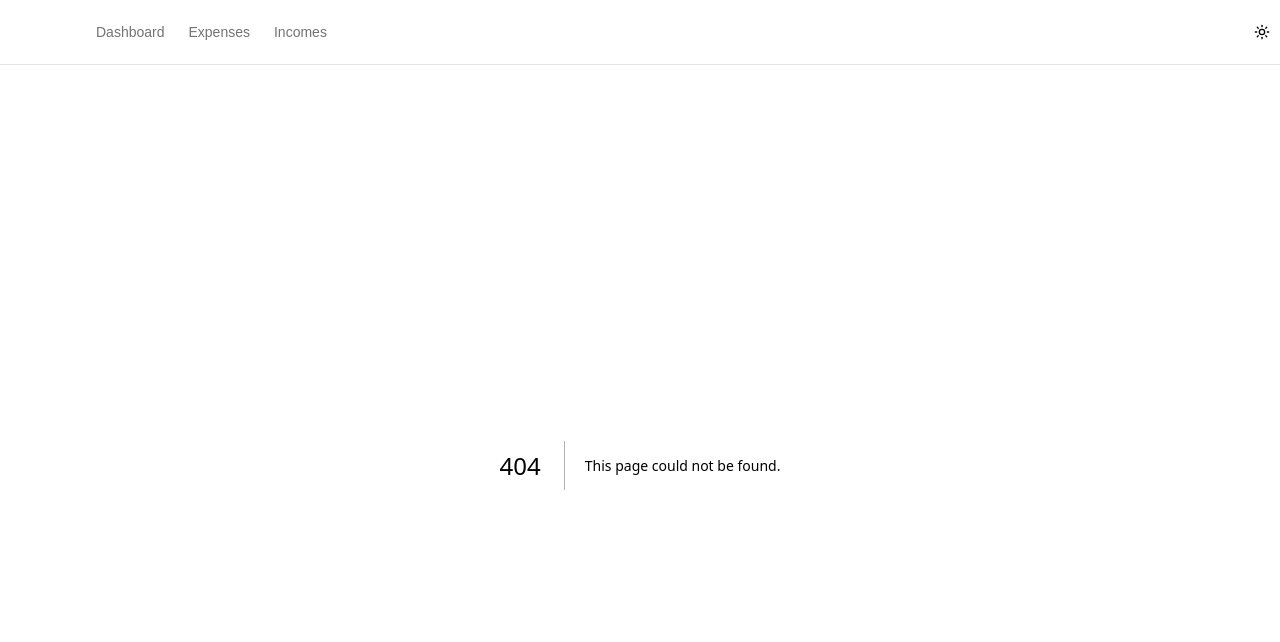
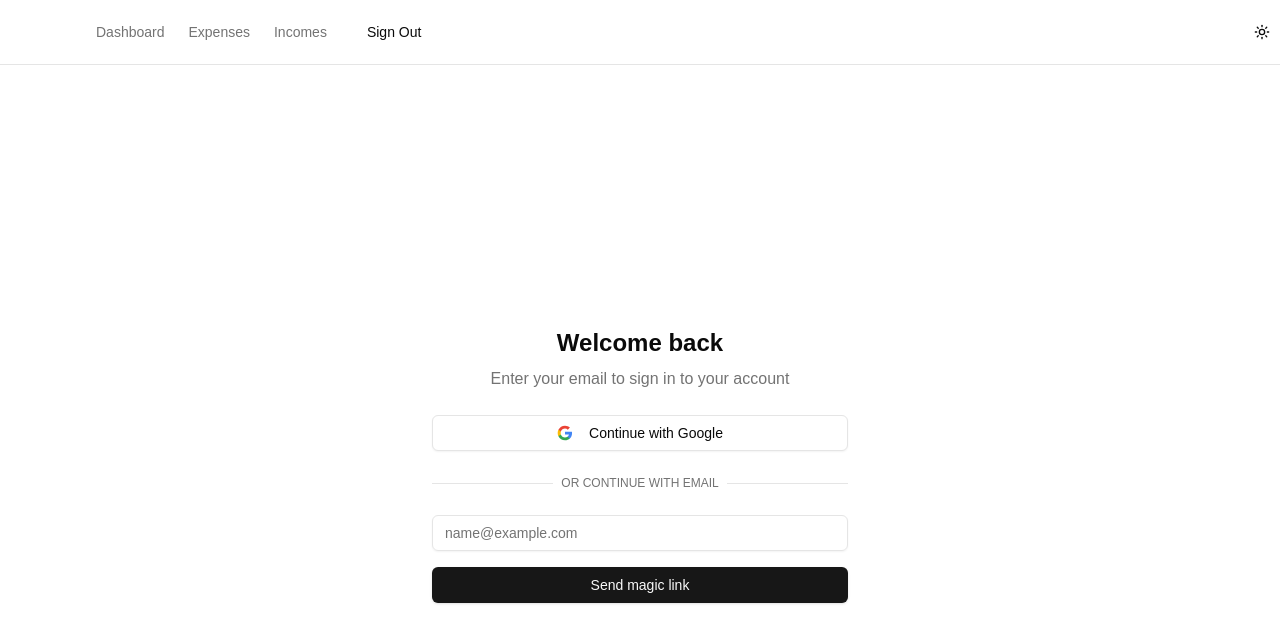
Before and after one commit to joaquinponzone/money-flow, a Next.js app: page /auth/login in a window 1280 px wide. Before the commit this address had no page. Shown: the top 642 px of the page. Built offline with nearby package versions, Linux system fonts and the light colour scheme; no server answers.

Commit message:
chore: add social provider to protect the data with auth

```diff
--- a/src/app/actions.ts
+++ b/src/app/actions.ts
@@ -7,15 +7,20 @@ import { desc, eq, sql } from 'drizzle-orm'
 import { revalidatePath } from 'next/cache'
 import { Expense, NewExpense } from '@/types/expense'
 import { Income, NewIncome } from '@/types/income'
+import { getUserSession } from '@/lib/session'
 
 export const getExpenses = cache(async (): Promise<Expense[]> => {
+  const user = await getUserSession()
+  if (!user) return []
+
   const expensesResponse = await db
     .select()
     .from(expenses)
-    .orderBy(desc(expenses.dueDate));
+    .where(eq(expenses.userId, user.id))
+    .orderBy(desc(expenses.dueDate))
 
-  return expensesResponse;
-});
+  return expensesResponse
+})
 
 export const getExpensesByCategory = cache(async () => {
   const data = await db
@@ -109,16 +114,20 @@ export async function deleteExpense(id: string): Promise<void> {
 }
 
 export const getIncomes = cache(async (): Promise<Income[]> => {
+  const user = await getUserSession()
+  if (!user) return []
+
   const incomesResponse = await db
     .select()
     .from(incomes)
-    .orderBy(desc(incomes.date));
+    .where(eq(incomes.userId, user.id))
+    .orderBy(desc(incomes.date))
 
   return incomesResponse.map(income => ({
     ...income,
     amount: income.amount.toString()
-  }));
-});
+  }))
+})
 
 export async function createIncome(income: Omit<NewIncome, 'id'>): Promise<Income> {
   const [insertedIncome] = await db.insert(incomes).values({
--- /dev/null
+++ b/src/app/auth/callback/route.ts
@@ -0,0 +1,14 @@
+import { createClient } from '@/lib/supabase'
+import { NextResponse } from 'next/server'
+
+export async function GET(request: Request) {
+  const requestUrl = new URL(request.url)
+  const code = requestUrl.searchParams.get('code')
+
+  if (code) {
+    const supabase = await createClient()
+    await supabase.auth.exchangeCodeForSession(code)
+  }
+
+  return NextResponse.redirect(requestUrl.origin)
+}
--- /dev/null
+++ b/src/app/auth/layout.tsx
@@ -0,0 +1,13 @@
+export default function AuthLayout({
+  children,
+}: {
+  children: React.ReactNode
+}) {
+  return (
+    <div className="flex min-h-screen items-center justify-center">
+      <div className="w-full max-w-md space-y-8 px-4">
+        {children}
+      </div>
+    </div>
+  )
+}
--- /dev/null
+++ b/src/app/auth/login/page.tsx
@@ -0,0 +1,14 @@
+import AuthForm from "@/components/auth/auth-form";
+
+
+export default function LoginPage() {
+  return (
+    <div className="space-y-6">
+      <div className="space-y-2 text-center">
+        <h1 className="text-2xl font-bold">Welcome back</h1>
+        <p className="text-muted-foreground">Enter your email to sign in to your account</p>
+      </div>
+      <AuthForm />
+    </div>
+  )
+}
--- /dev/null
+++ b/src/components/auth/auth-form.tsx
@@ -0,0 +1,120 @@
+'use client'
+
+import { Button } from '@/components/ui/button'
+import { Input } from '@/components/ui/input'
+import { createBrowserClient } from '@supabase/ssr'
+import { useState } from 'react'
+
+export default function AuthForm() {
+  const [email, setEmail] = useState('')
+  const [isLoading, setIsLoading] = useState(false)
+  const [message, setMessage] = useState<string | null>(null)
+
+  const supabase = createBrowserClient(
+    process.env.NEXT_PUBLIC_SUPABASE_URL!,
+    process.env.NEXT_PUBLIC_SUPABASE_ANON_KEY!
+  )
+
+  async function signInWithGoogle() {
+    try {
+      const { error } = await supabase.auth.signInWithOAuth({
+        provider: 'google',
+        options: {
+          redirectTo: `${location.origin}/auth/callback`,
+          queryParams: {
+            access_type: 'offline',
+            prompt: 'consent',
+          },
+        },
+      })
+
+      if (error) throw error
+    } catch (error) {
+      console.error('Error signing in with Google:', error)
+      setMessage('Error signing in with Google')
+    }
+  }
+
+  async function onSubmit(e: React.FormEvent) {
+    e.preventDefault()
+    setIsLoading(true)
+    setMessage(null)
+
+    try {
+      const { error } = await supabase.auth.signInWithOtp({
+        email,
+        options: {
+          emailRedirectTo: `${location.origin}/auth/callback`,
+        },
+      })
+
+      if (error) throw error
+      setMessage('Check your email for the login link')
+    } catch (error: unknown) {
+      setMessage('An error occurred. Please try again.')
+      console.error('Error sending magic link:', error)
+    } finally {
+      setIsLoading(false)
+    }
+  }
+
+  return (
+    <div className="space-y-6">
+      <Button
+        type="button"
+        variant="outline"
+        className="w-full"
+        onClick={signInWithGoogle}
+      >
+        <svg className="mr-2 h-4 w-4" viewBox="0 0 24 24">
+          <path
+            d="M22.56 12.25c0-.78-.07-1.53-.2-2.25H12v4.26h5.92c-.26 1.37-1.04 2.53-2.21 3.31v2.77h3.57c2.08-1.92 3.28-4.74 3.28-8.09z"
+            fill="#4285F4"
+          />
+          <path
+            d="M12 23c2.97 0 5.46-.98 7.28-2.66l-3.57-2.77c-.98.66-2.23 1.06-3.71 1.06-2.86 0-5.29-1.93-6.16-4.53H2.18v2.84C3.99 20.53 7.7 23 12 23z"
+            fill="#34A853"
+          />
+          <path
+            d="M5.84 14.09c-.22-.66-.35-1.36-.35-2.09s.13-1.43.35-2.09V7.07H2.18C1.43 8.55 1 10.22 1 12s.43 3.45 1.18 4.93l2.85-2.22.81-.62z"
+            fill="#FBBC05"
+          />
+          <path
+            d="M12 5.38c1.62 0 3.06.56 4.21 1.64l3.15-3.15C17.45 2.09 14.97 1 12 1 7.7 1 3.99 3.47 2.18 7.07l3.66 2.84c.87-2.6 3.3-4.53 6.16-4.53z"
+            fill="#EA4335"
+          />
+        </svg>
+        Continue with Google
+      </Button>
+
+      <div className="relative">
+        <div className="absolute inset-0 flex items-center">
+          <span className="w-full border-t" />
+        </div>
+        <div className="relative flex justify-center text-xs uppercase">
+          <span className="bg-background px-2 text-muted-foreground">
+            Or continue with email
+          </span>
+        </div>
+      </div>
+
+      <form onSubmit={onSubmit} className="space-y-4">
+        <div className="space-y-2">
+          <Input
+            type="email"
+            placeholder="name@example.com"
+            value={email}
+            onChange={(e) => setEmail(e.target.value)}
+            required
+          />
+        </div>
+        {message && (
+          <p className="text-sm text-muted-foreground">{message}</p>
+        )}
+        <Button type="submit" className="w-full" disabled={isLoading}>
+          {isLoading ? 'Sending link...' : 'Send magic link'}
+        </Button>
+      </form>
+    </div>
+  )
+}
--- a/src/components/expenses/add-expense-dialog.tsx
+++ b/src/components/expenses/add-expense-dialog.tsx
@@ -30,11 +30,12 @@ import {
 import { zodResolver } from "@hookform/resolvers/zod"
 import { useForm } from "react-hook-form"
 import * as z from "zod"
-import { useState } from "react"
+import { useState, useEffect } from "react"
 import { Checkbox } from "../ui/checkbox"
 import { createExpense } from "@/app/actions"
 import { NewExpense } from "@/types/expense"
 import { Loader2 } from "lucide-react"
+import { createBrowserClient } from "@supabase/ssr"
 
 const formSchema = z.object({
   userId: z.string().min(1, "User ID is required"),
@@ -62,21 +63,44 @@ const categories = [
 export function AddExpenseDialog() {
   const [open, setOpen] = useState(false)
   const [isLoading, setIsLoading] = useState(false)
+  const [userId, setUserId] = useState<string | null>(null)
+
+  useEffect(() => {
+    async function getUserId() {
+      const supabase = createBrowserClient(
+        process.env.NEXT_PUBLIC_SUPABASE_URL!,
+        process.env.NEXT_PUBLIC_SUPABASE_ANON_KEY!
+      )
+
+      const { data: { user } } = await supabase.auth.getUser()
+      if (user) {
+        setUserId(user.id)
+      }
+    }
+
+    getUserId()
+  }, [])
 
   const form = useForm<z.infer<typeof formSchema>>({
     resolver: zodResolver(formSchema),
     defaultValues: {
-      userId: "550e8400-e29b-41d4-a716-446655440000",
-      title: "",
-      description: "",
-      amount: "",
-      category: "",
+      userId: '',
+      title: '',
+      description: '',
+      amount: '',
+      category: '',
       date: null,
       dueDate: null,
       isRecurring: false,
       isPaid: false,
     },
   })
+
+  useEffect(() => {
+    if (userId) {
+      form.setValue('userId', userId)
+    }
+  }, [userId, form])
 
   async function onSubmit(values: z.infer<typeof formSchema>) {
     setIsLoading(true)
--- a/src/components/main-nav.tsx
+++ b/src/components/main-nav.tsx
@@ -2,6 +2,7 @@
 
 import Link from "next/link";
 import { usePathname } from "next/navigation";
+import { SignOutButton } from "./sign-out";
 
 
 const navItems = [
@@ -28,6 +29,7 @@ export function MainNav() {
           {item.label}
         </Link>
       ))}
+      <SignOutButton />
     </nav>
   );
 }
--- /dev/null
+++ b/src/components/sign-out.tsx
@@ -0,0 +1,24 @@
+"use client"
+
+import { createBrowserClient } from "@supabase/ssr"
+import { Button } from "./ui/button"
+import { useRouter } from "next/navigation"
+
+export function SignOutButton() {
+    const router = useRouter()
+    const supabase = createBrowserClient(
+      process.env.NEXT_PUBLIC_SUPABASE_URL!,
+      process.env.NEXT_PUBLIC_SUPABASE_ANON_KEY!
+    )
+
+    async function handleSignOut() {
+      await supabase.auth.signOut()
+      router.refresh()
+    }
+
+    return (
+      <Button variant="ghost" onClick={handleSignOut}>
+        Sign Out
+      </Button>
+    )
+  }
--- /dev/null
+++ b/src/lib/session.ts
@@ -0,0 +1,12 @@
+import { createClient } from '@/lib/supabase'
+
+export async function getUserSession() {
+  const supabase = await createClient()
+  const { data: { user }, error } = await supabase.auth.getUser()
+
+  if (error || !user) {
+    return null
+  }
+
+  return user
+}
--- /dev/null
+++ b/src/lib/supabase.ts
@@ -0,0 +1,34 @@
+import { createServerClient, type CookieOptions } from '@supabase/ssr'
+import { cookies } from 'next/headers'
+
+export async function createClient() {
+  const cookieStore = await cookies()
+
+  return createServerClient(
+    process.env.NEXT_PUBLIC_SUPABASE_URL!,
+    process.env.NEXT_PUBLIC_SUPABASE_ANON_KEY!,
+    {
+      cookies: {
+        get(name: string) {
+          return cookieStore.get(name)?.value
+        },
+        set(name: string, value: string, options: CookieOptions) {
+          try {
+            cookieStore.set({ name, value, ...options })
+          } catch (error: unknown) {
+            // Handle cookie errors
+            console.error('Error setting cookie:', error)
+          }
+        },
+        remove(name: string, options: CookieOptions) {
+          try {
+            cookieStore.set({ name, value: '', ...options })
+          } catch (error: unknown) {
+            // Handle cookie errors
+            console.error('Error removing cookie:', error)
+          }
+        },
+      },
+    }
+  )
+}
```
Also changed, not shown: src/lib/mock-data.json (+20 -20 lines), src/middleware.ts (added, +72 -0 lines).
